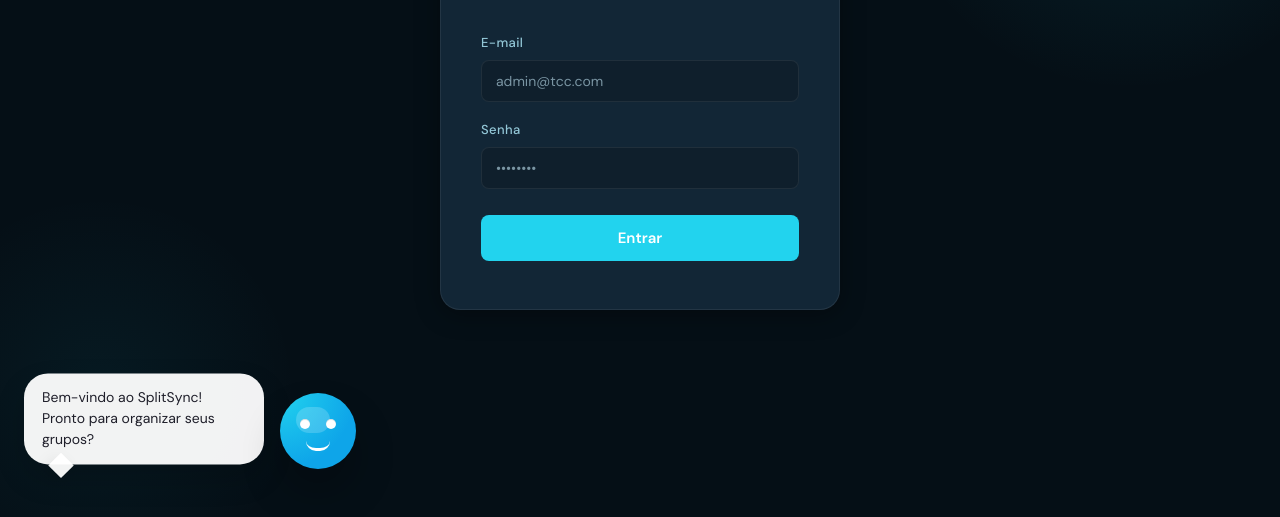
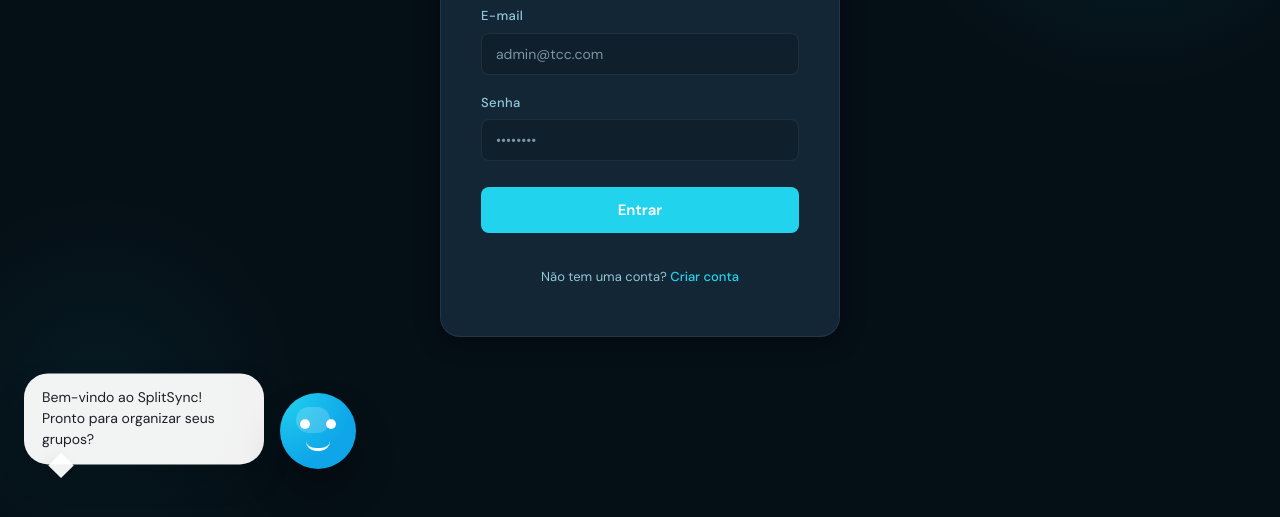
Before and after one commit to evandrofarias212-op/SplitSync, a website: page frontend/index.html in a window 1280 px wide. Shown: the part 307-824 px from the top of the page. Drawn offline with Linux system fonts and the light colour scheme.

Commit message:
Add account creation link to login page
Added a login link for account creation.

```diff
--- a/frontend/index.html
+++ b/frontend/index.html
@@ -216,8 +216,12 @@
       </div>
 
       <button class="btn btn-primary login-btn" id="login-btn" onclick="handleLogin()">
-        Entrar
+      Entrar
       </button>
+
+      <div class="login-link" style="text-align:center; font-size:13px; color:var(--text-secondary); margin-top:16px;">
+        Não tem uma conta? <a href="cadastro.html" style="color:var(--accent); text-decoration:none; font-weight:500;">Criar conta</a>
+      </div>
     </div>
   </div>
 
```
